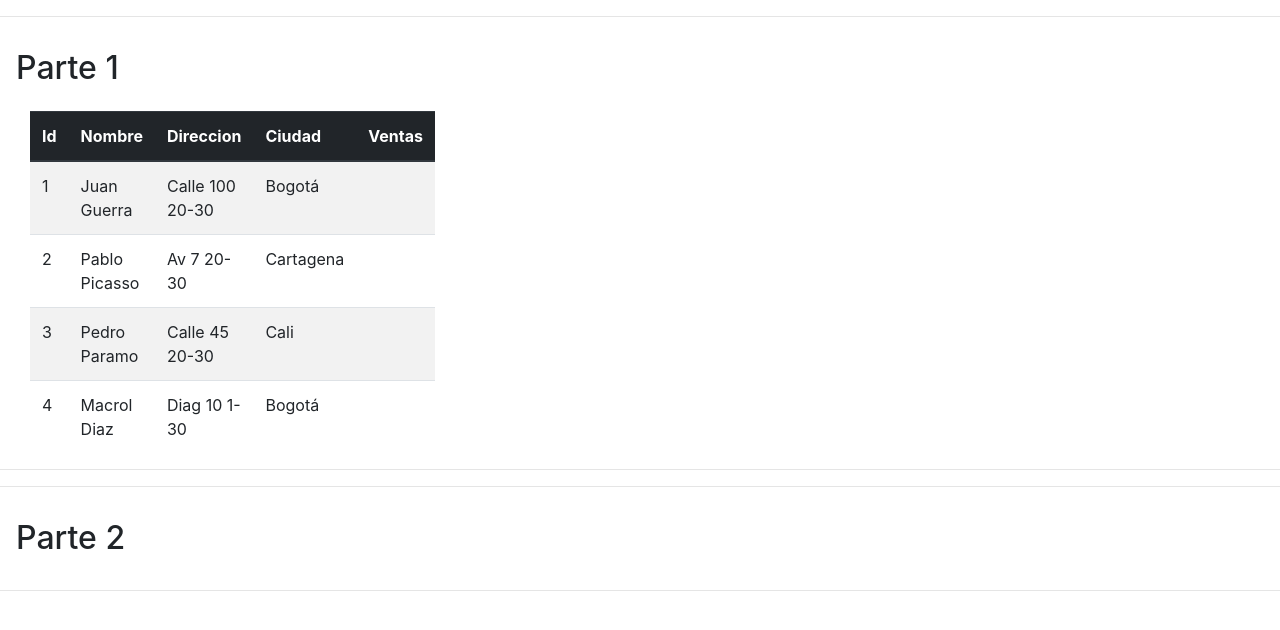
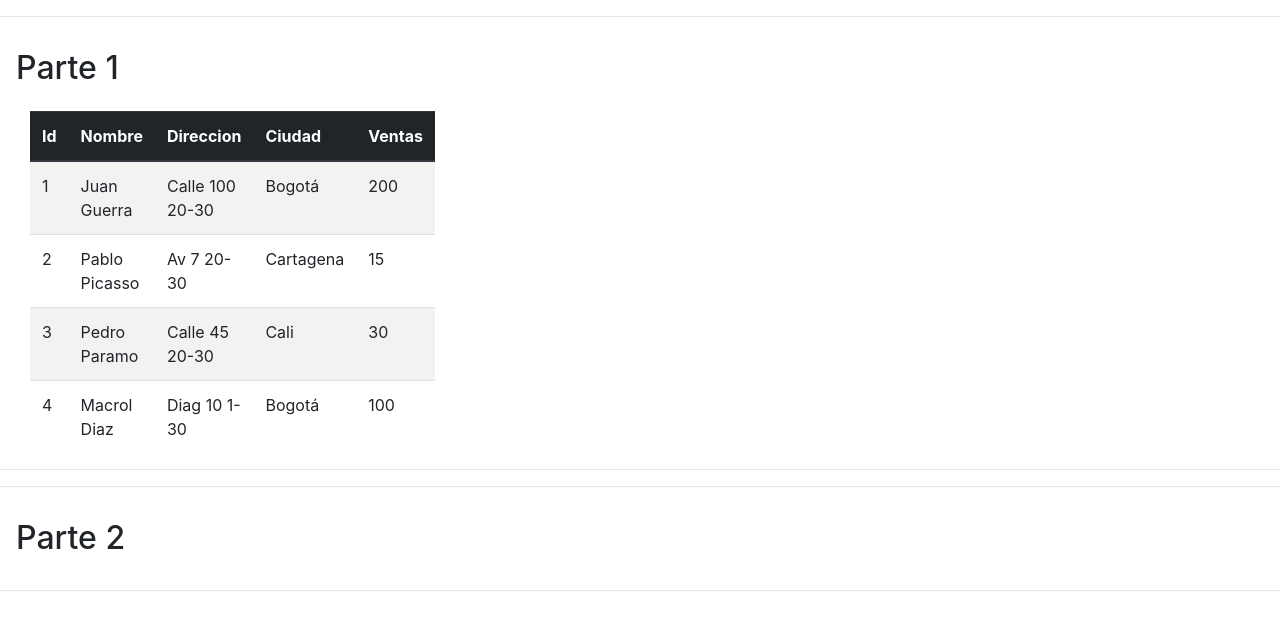
Before and after one commit to aa-rodriguezv/s2-parcial2-aarodriguezv, an Angular app: page /clientes in a window 1280 px wide. Shown: the top 630 px of the page. Built offline with nearby package versions, Linux system fonts and the light colour scheme.

Commit message:
2 files modified

```diff
--- a/src/app/cliente/cliente-list/cliente-list.component.html
+++ b/src/app/cliente/cliente-list/cliente-list.component.html
@@ -16,7 +16,7 @@
                     <td> {{cliente.name}}</td>
                     <td>{{cliente.address}}</td>
                     <td>{{cliente.city}}</td>
-                    <td>{{cliente.ventas}}</td>
+                    <td>{{cliente.num1*cliente.num2}}</td>
                 </tr>
             </tbody>
         </table>
```
Also changed, not shown: src/app/cliente/cliente.ts (+4 -5 lines).
